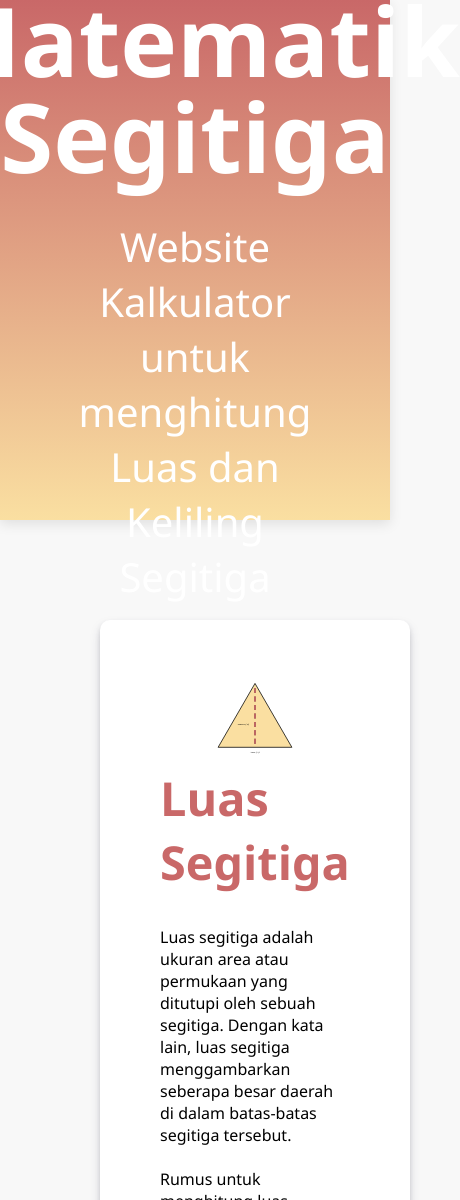
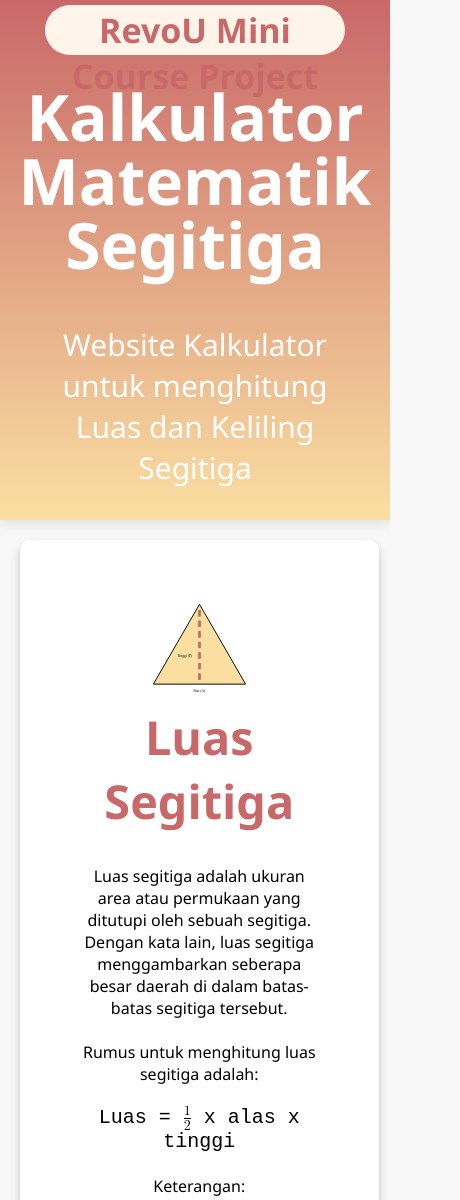
Before and after one commit to revou-fundamental-course/02-sept-24-FebryanHernanda, a plain HTML site: page index.html in a window 390 px wide. Shown: the top 1200 px of the page, 460 px wide, since content can reach past the window. Drawn offline with Linux system fonts and the light colour scheme.

Commit message:
fix mobile responsive web

```diff
--- a/CSS/style.css
+++ b/CSS/style.css
@@ -342,15 +342,81 @@ footer {
 
 /* responsive web */
 
-@media only screen and (max-width: 430px) {
+@media only screen and (max-width: 573px) {
+  .bar-title {
+    width: 300px;
+    font-size: 10px;
+    top: -60px;
+  }
+
+  .bar-title > h6 {
+    margin-top: 73px;
+  }
+  header > h1 {
+    font-size: 4rem;
+  }
+
+  header > p {
+    margin-top: 5px;
+    font-size: 25px;
+  }
   main {
-    display: flex;
+    margin: 20px;
+  }
+
+  .content {
+    text-align: center;
+  }
+
+  .input-box {
+    width: 90%;
+  }
+  .section-1 {
+    display: flex !important;
     flex-direction: column;
     gap: 60px;
+    flex-wrap: wrap;
+    grid-template-columns: unset !important;
+    grid-template-areas: unset !important;
+  }
+
+  .section-2 {
+    display: flex !important;
+    flex-direction: column;
+    gap: 60px;
+    flex-wrap: wrap;
+  }
+
+  .content-2 {
+    text-align: center;
+  }
+
+  footer {
+    height: 10px;
+  }
+
+  footer > p {
+    margin-top: -5px;
   }
 }
 
 @media only screen and (max-width: 768px) {
+  .bar-title {
+    margin-top: 3px;
+    font-size: 20px;
+  }
+
+  .bar-title > h6 {
+    margin-top: 60px;
+  }
+
+  header > h1 {
+    font-size: 4rem;
+  }
+
+  header > p {
+    font-size: 30px;
+  }
   main {
     display: flex;
     flex-direction: column;
```
